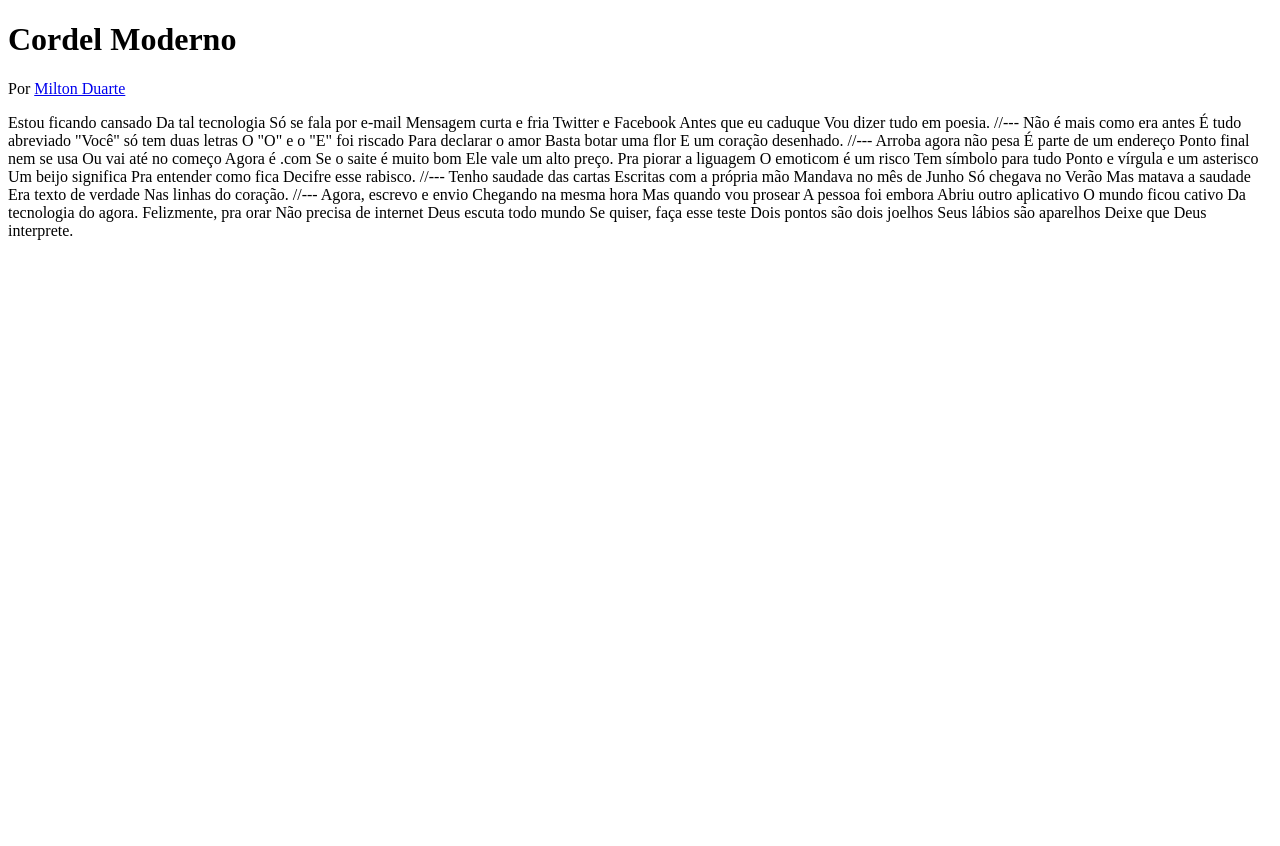
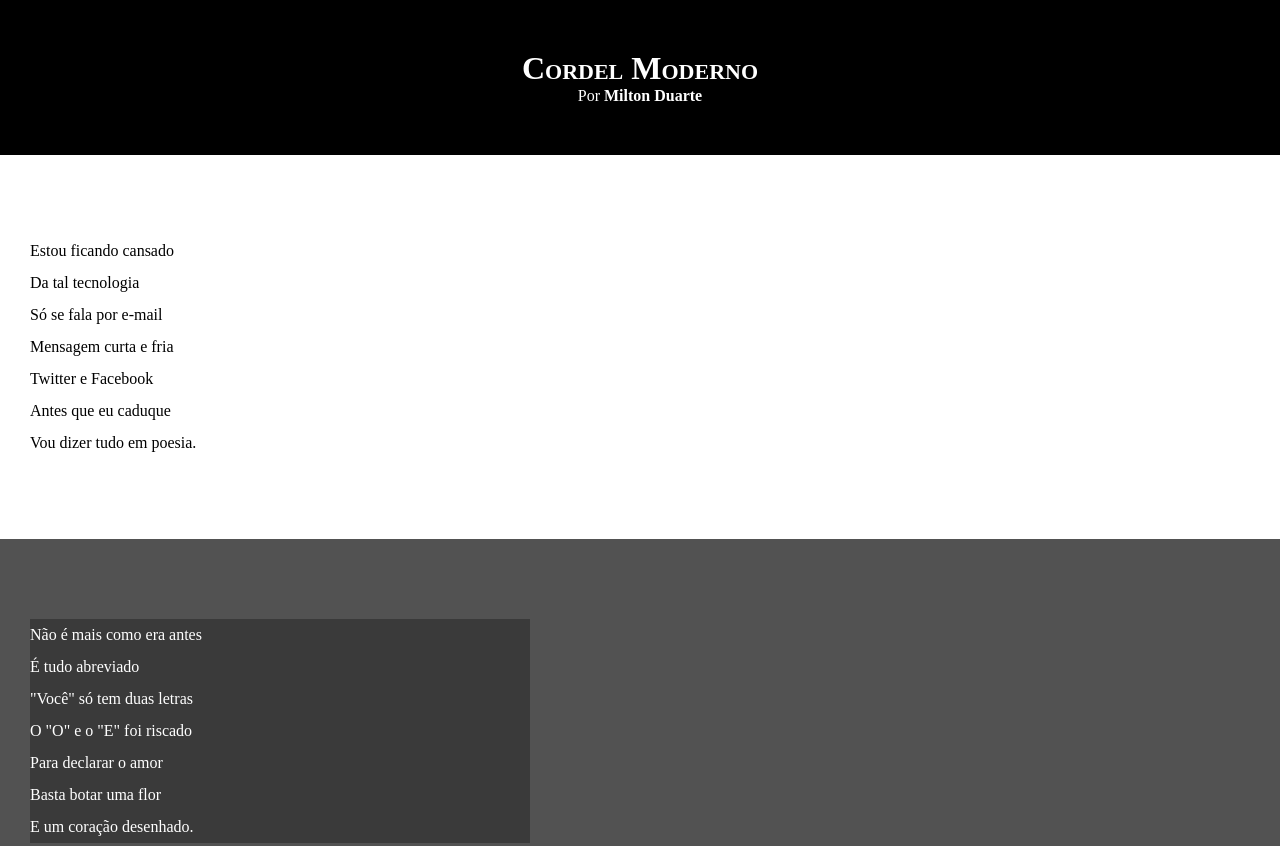
Before and after one commit to ronizera/html-css, a plain HTML site: page desafios/d02/index.html in a window 1280 px wide. Shown: the top 846 px of the page. Before the commit the page ends 800 px from the top, so only its background shows below. Drawn offline with Linux system fonts and the light colour scheme.

Commit message:
atualizei estilo dos textos e blocos

```diff
--- /dev/null
+++ b/desafios/d02/estilo/style.css
@@ -0,0 +1,59 @@
+@charset "UTF-8";
+
+* {
+    margin: 0px;
+    padding: 0px;
+}
+
+html, body{
+    min-height: 100vh;
+    background-color: darkgray;
+}
+
+header {
+    background-color: black;
+    color: white;
+    text-align: center;
+}
+
+header > h1{
+    padding-top: 50px;
+    font-variant: small-caps;
+}
+
+header > p {
+    padding-bottom: 50px;
+
+}
+
+a {
+    color: white;
+    text-decoration: none;
+    font-weight: bolder;
+}
+
+section{
+    padding-top: 10vh;
+    padding-bottom: 10vh;
+    line-height: 2em;
+    padding-left: 30px;
+}
+
+section.normal{
+    background-color: white;
+    color: black;
+}
+
+section.imagem{
+    background-color: rgb(82, 82, 82);
+    color: white;
+}
+
+section.imagem > p{
+    width: 500px;
+    background-color: rgba(0, 0, 0, 0.295);
+}
+
+a:hover{
+    text-decoration: underline;
+}
--- a/desafios/d02/index.html
+++ b/desafios/d02/index.html
@@ -4,77 +4,97 @@
     <meta charset="UTF-8">
     <meta name="viewport" content="width=device-width, initial-scale=1.0">
     <title>Cordel moderno</title>
+    <link rel="stylesheet" href="estilo/style.css">
 </head>
 <body>
+
+
     <header>
         <h1>Cordel Moderno</h1>
         <p>Por <a href="https://www.recantodasletras.com.br/poesias/3186743">Milton Duarte</a></p>
 
     </header>
 
-    Estou ficando cansado
-    Da tal tecnologia
-    Só se fala por e-mail
-    Mensagem curta e fria
-    Twitter e Facebook
-    Antes que eu caduque
-    Vou dizer tudo em poesia.
+    <section class="normal">
+        <p>
+            Estou ficando cansado <br>
+            Da tal tecnologia <br>
+            Só se fala por e-mail <br>
+            Mensagem curta e fria <br>
+            Twitter e Facebook <br>
+            Antes que eu caduque <br>
+            Vou dizer tudo em poesia. <br>
+        </p>
+    </section>
 
-    //---
+    <section class="imagem">
 
-    Não é mais como era antes
-    É tudo abreviado
-    "Você" só tem duas letras
-    O "O" e o "E" foi riscado
-    Para declarar o amor
-    Basta botar uma flor
-    E um coração desenhado.
+        <p>
+            Não é mais como era antes <br>
+            É tudo abreviado <br>
+            "Você" só tem duas letras <br>
+            O "O" e o "E" foi riscado <br>
+            Para declarar o amor <br>
+            Basta botar uma flor <br>
+            E um coração desenhado. <br>
+        </p>
+    </section>
 
-    //---
 
-    Arroba agora não pesa
-    É parte de um endereço
-    Ponto final nem se usa
-    Ou vai até no começo
-    Agora é .com
-    Se o saite é muito bom
-    Ele vale um alto preço.
 
-    Pra piorar a liguagem
-    O emoticom é um risco
-    Tem símbolo para tudo
-    Ponto e vírgula e um asterisco
-    Um beijo significa
-    Pra entender como fica
-    Decifre esse rabisco.
+    <section class="normal">
+        <p>
+            Arroba agora não pesa <br>
+            É parte de um endereço <br>
+            Ponto final nem se usa <br>
+            Ou vai até no começo <br>
+            Agora é .com <br>
+            Se o saite é muito bom <br>
+            Ele vale um alto preço. <br>
+            Pra piorar a liguagem <br>
+            O emoticom é um risco <br>
+            Tem símbolo para tudo <br>
+            Ponto e vírgula e um asterisco <br>
+            Um beijo significa <br>
+            Pra entender como fica <br>
+            Decifre esse rabisco. <br>
+        </p>
+    </section>
 
-    //---
 
-    Tenho saudade das cartas
-    Escritas com a própria mão
-    Mandava no mês de Junho
-    Só chegava no Verão
-    Mas matava a saudade
-    Era texto de verdade
-    Nas linhas do coração.
 
-    //---
+    <section class="imagem">
+        <p>
+            Tenho saudade das cartas <br>
+            Escritas com a própria mão <br>
+            Mandava no mês de Junho <br>
+            Só chegava no Verão <br>
+            Mas matava a saudade <br>
+            Era texto de verdade <br>
+            Nas linhas do coração. <br>
+        </p>
+    </section>
 
-    Agora, escrevo e envio
-    Chegando na mesma hora
-    Mas quando vou prosear
-    A pessoa foi embora
-    Abriu outro aplicativo
-    O mundo ficou cativo
-    Da tecnologia do agora.
 
-    Felizmente, pra orar
-    Não precisa de internet
-    Deus escuta todo mundo
-    Se quiser, faça esse teste
-    Dois pontos são dois joelhos
-    Seus lábios são aparelhos
-    Deixe que Deus interprete.
+    <section class="normal">
+
+        <p>
+            Agora, escrevo e envio <br>
+            Chegando na mesma hora <br>
+            Mas quando vou prosear <br>
+            A pessoa foi embora <br>
+            Abriu outro aplicativo <br>
+            O mundo ficou cativo <br>
+            Da tecnologia do agora. <br>
+            Felizmente, pra orar <br>
+            Não precisa de internet <br>
+            Deus escuta todo mundo <br>
+            Se quiser, faça esse teste <br>
+            Dois pontos são dois joelhos <br>
+            Seus lábios são aparelhos <br>
+            Deixe que Deus interprete. <br>
+        </p>
+    </section>
 
 </body>
 </html>
```
